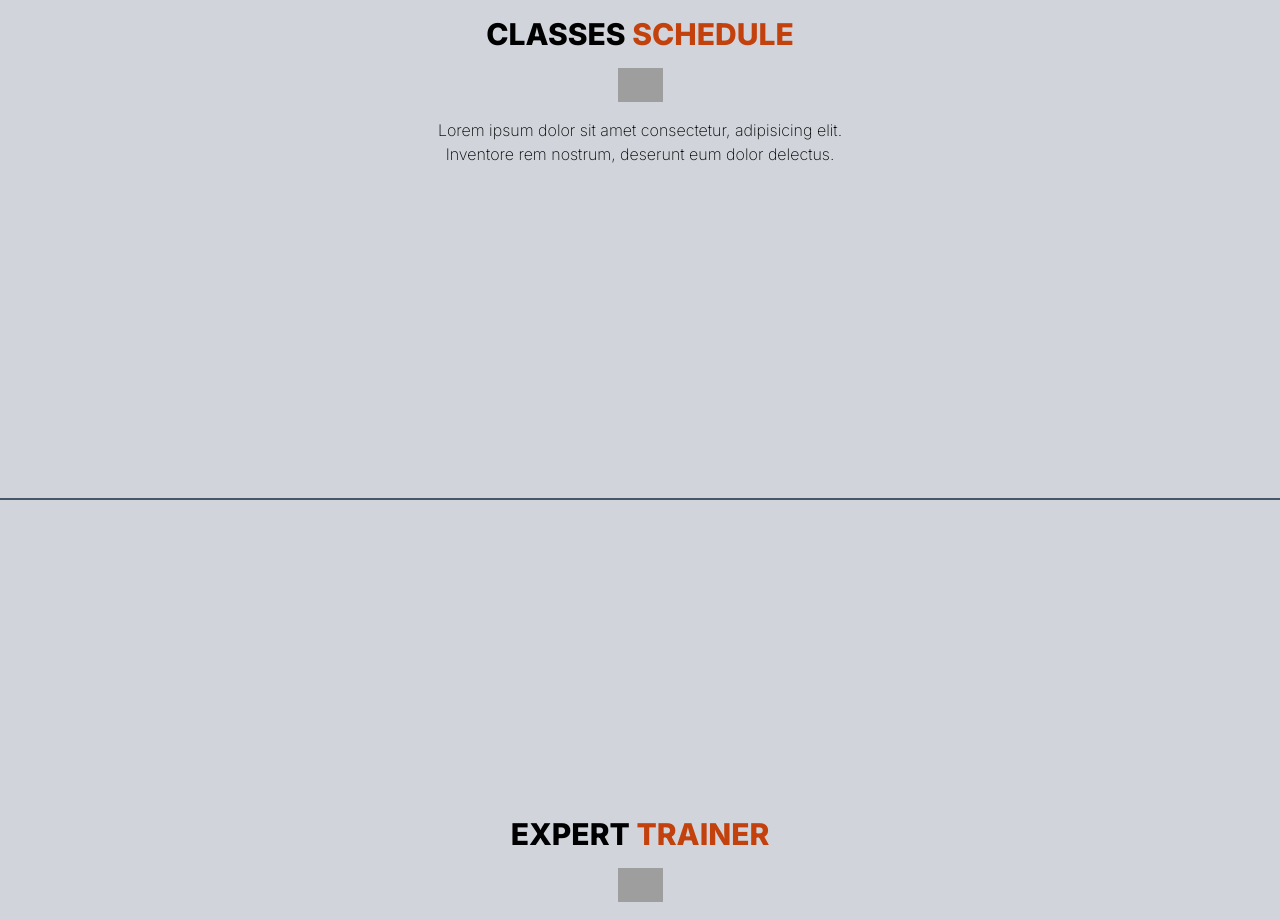
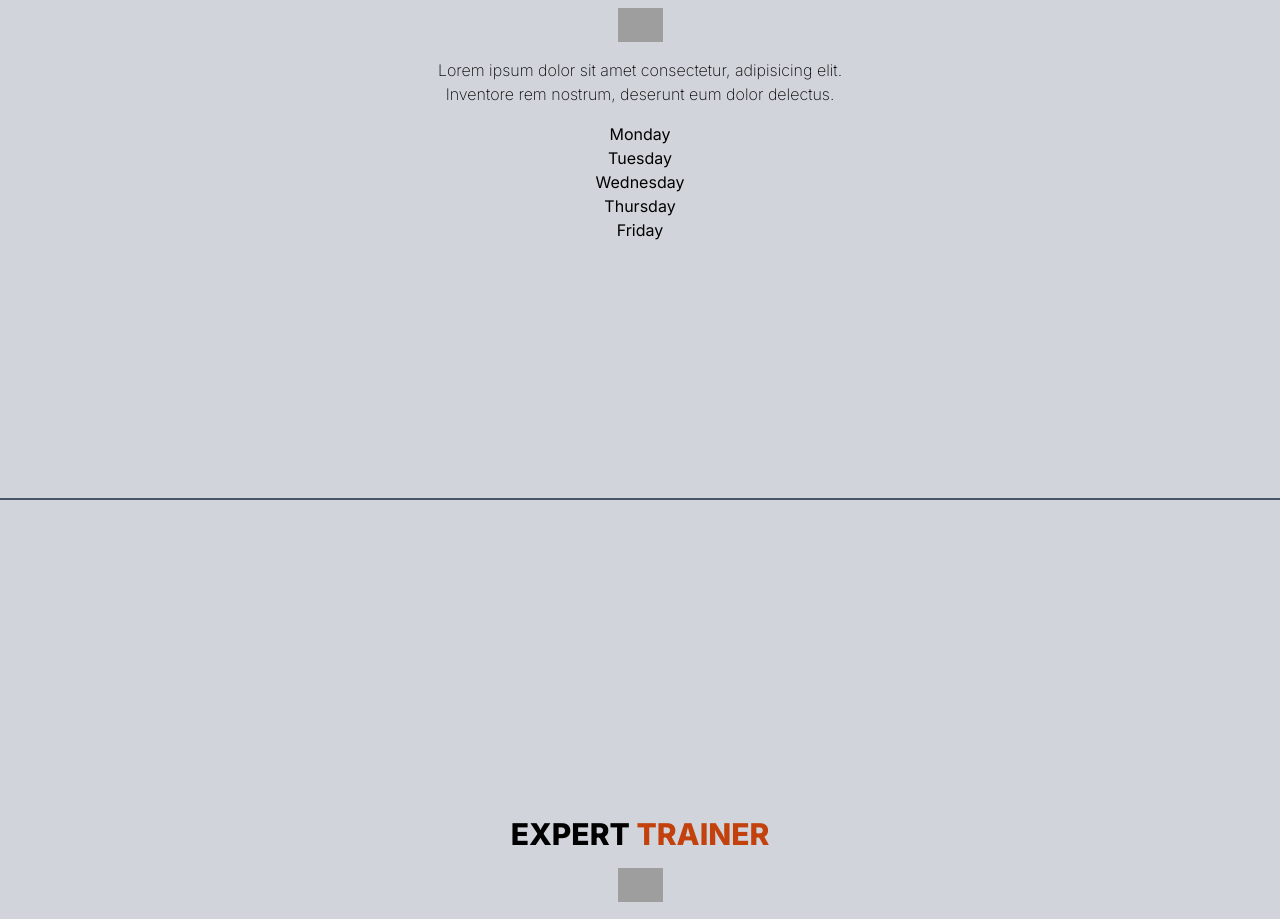
Before and after one commit to moidmw/task-01-layout, a Next.js app: page / in a window 1280 px wide. Shown: the part 3500-4419 px from the top of the page. Built offline with nearby package versions, Linux system fonts and the light colour scheme; grey boxes are pictures that could not be loaded.

Commit message:
days list added

```diff
--- a/pages/index.tsx
+++ b/pages/index.tsx
@@ -3,7 +3,13 @@ import Image from "next/image";
 import Section from "../components/section";
 import ProgramItem from "../components/programItem";
 import Button from "../components/button";
-import { programItems, ourClasses } from "../constants/programItems";
+import {
+  programItems,
+  ourClasses,
+  days,
+  schedule,
+  trainer,
+} from "../constants/programItems";
 import SectionHeader from "../components/sectionHeader";
 import Header from "../components/sectionHeader/heading";
 
@@ -104,6 +110,14 @@ const HomePage = () => {
           }
           subHeading="Lorem ipsum dolor sit amet consectetur, adipisicing elit. Inventore rem nostrum, deserunt eum dolor delectus."
         />
+        <div>
+          {days.map((item) => (
+            <div key={item}>
+              {item}
+              <span className="last:hidden">/</span>
+            </div>
+          ))}
+        </div>
       </Section>
       <Section>
         <SectionHeader
```
